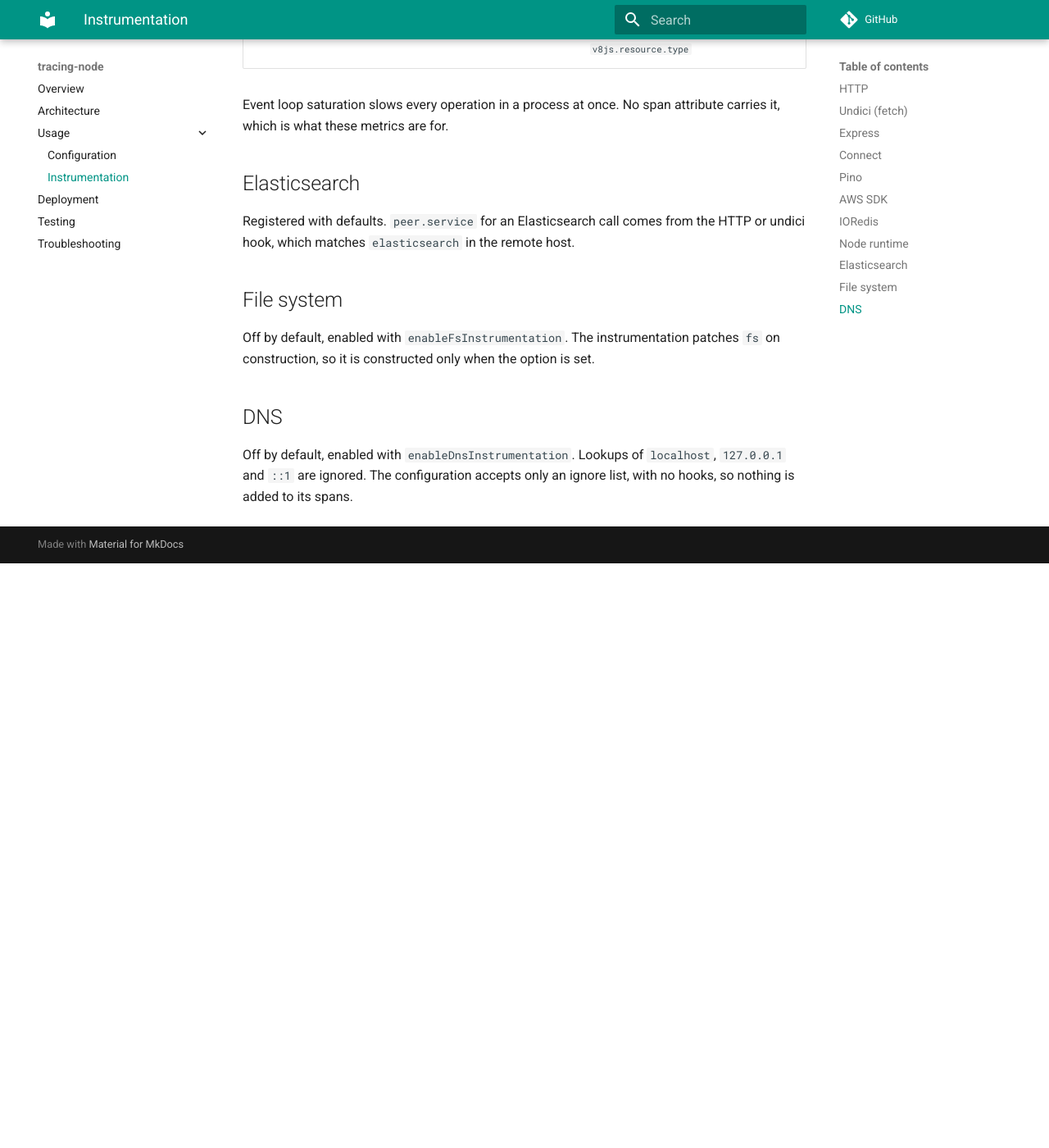
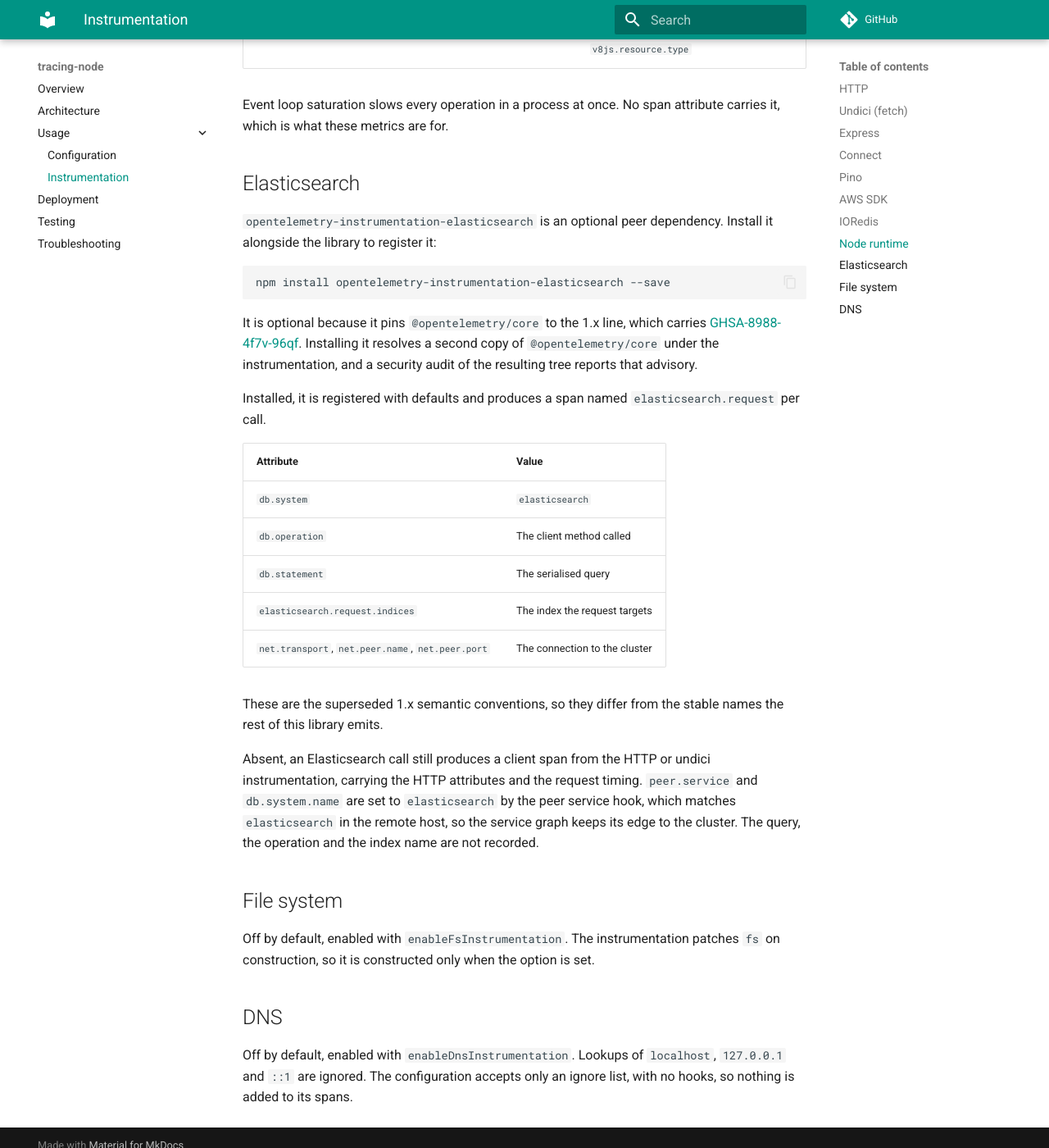
Before and after one commit to saidsef/tracing-node, an MkDocs documentation site: the page built from docs/instrumentation.md, in a window 1280 px wide and 1400 px high, scrolled down 5313 px. Shown: the whole window at 82% size. Built offline with MkDocs 1.6.1 and Material for MkDocs 9.7.7, drawn with Linux system fonts in a browser that asks for light colours; comment, search, counter and statistics services are not loaded; before the commit the page ends 6000 px from its top, so only the background shows below that; some of the changed text lies outside the part shown.

Commit message:
fix(deps)!: make the Elasticsearch instrumentation an optional peer dependency (#578)
opentelemetry-instrumentation-elasticsearch pins @opentelemetry/core to
^1.24.1, and everything below 2.8.0 carries GHSA-8988-4f7v-96qf. The root
overrides entry kept our own tree on 2.11.0, but npm applies overrides only in
the root project, so it never reached anyone installing the library. They got a
nested core 1.30.1 and three moderate advisories. 0.41.0 is the latest release
and still asks for core 1.x, so waiting on an upstream bump clears nothing.

It is now an optional peer dependency, loaded by a guarded dynamic import. A
default install resolves one core, on 2.11.0, and audits clean. Install the
package yourself and the Elasticsearch spans come back, along with the
advisory. The core override goes with it, since nothing else in the tree wanted
1.x. The package version moves to 7.0.0.

Without the package an Elasticsearch call is still traced as an HTTP client
span, and the peer service hook still puts it on the service graph.

BREAKING CHANGE: Elasticsearch spans need
opentelemetry-instrumentation-elasticsearch installed alongside the library.
The query, the operation and the index name are not recorded without it.

Fixes #576.

````diff
--- a/docs/instrumentation.md
+++ b/docs/instrumentation.md
@@ -19,7 +19,7 @@ Several instrumentations record metrics as well as spans. Those measurements rea
 | Pino | `@opentelemetry/instrumentation-pino` | Always |
 | AWS SDK | `@opentelemetry/instrumentation-aws-sdk` | Always |
 | IORedis | `@opentelemetry/instrumentation-ioredis` | Always |
-| Elasticsearch | `opentelemetry-instrumentation-elasticsearch` | Always |
+| Elasticsearch | `opentelemetry-instrumentation-elasticsearch` | When the package is installed |
 | Node runtime | `@opentelemetry/instrumentation-runtime-node` | `enableMetrics` |
 | File system | `@opentelemetry/instrumentation-fs` | `enableFsInstrumentation` |
 | DNS | `@opentelemetry/instrumentation-dns` | `enableDnsInstrumentation` |
@@ -134,7 +134,27 @@ Event loop saturation slows every operation in a process at once. No span attrib
 
 ## Elasticsearch
 
-Registered with defaults. `peer.service` for an Elasticsearch call comes from the HTTP or undici hook, which matches `elasticsearch` in the remote host.
+`opentelemetry-instrumentation-elasticsearch` is an optional peer dependency. Install it alongside the library to register it:
+
+```shell
+npm install opentelemetry-instrumentation-elasticsearch --save
+```
+
+It is optional because it pins `@opentelemetry/core` to the 1.x line, which carries [GHSA-8988-4f7v-96qf](https://github.com/advisories/GHSA-8988-4f7v-96qf). Installing it resolves a second copy of `@opentelemetry/core` under the instrumentation, and a security audit of the resulting tree reports that advisory.
+
+Installed, it is registered with defaults and produces a span named `elasticsearch.request` per call.
+
+| Attribute | Value |
+|-----------|-------|
+| `db.system` | `elasticsearch` |
+| `db.operation` | The client method called |
+| `db.statement` | The serialised query |
+| `elasticsearch.request.indices` | The index the request targets |
+| `net.transport`, `net.peer.name`, `net.peer.port` | The connection to the cluster |
+
+These are the superseded 1.x semantic conventions, so they differ from the stable names the rest of this library emits.
+
+Absent, an Elasticsearch call still produces a client span from the HTTP or undici instrumentation, carrying the HTTP attributes and the request timing. `peer.service` and `db.system.name` are set to `elasticsearch` by the peer service hook, which matches `elasticsearch` in the remote host, so the service graph keeps its edge to the cluster. The query, the operation and the index name are not recorded.
 
 ## File system
 
````
Also changed, not shown: README.md (+8 -0 lines), docs/index.md (+1 -1 lines), package.json (+11 -5 lines), 2 other files.
